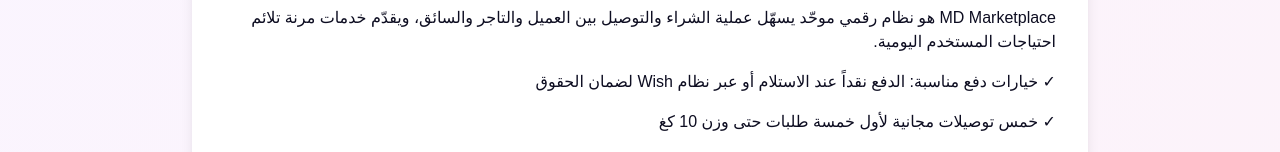
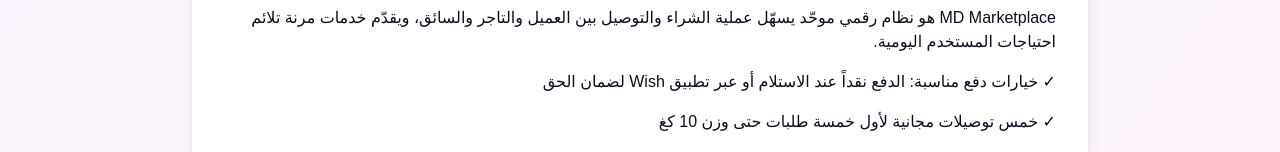
Before and after one commit to mjahto18-ui/MD-Marketplace, a Next.js app: page /about in a window 1280 px wide. Shown: the part 582-734 px from the top of the page. Built offline with nearby package versions, Linux system fonts and the light colour scheme.

Commit message:
Update payment method description in Arabic

```diff
--- a/app/about/page.jsx
+++ b/app/about/page.jsx
@@ -53,7 +53,7 @@ export default function AboutPage() {
               MD Marketplace هو نظام رقمي موحّد يسهّل عملية الشراء والتوصيل بين العميل والتاجر والسائق، ويقدّم خدمات مرنة تلائم احتياجات المستخدم اليومية.
             </p>
             <ul className="space-y-4 text-[#0D0D21]">
-              <li>✓ خيارات دفع مناسبة: الدفع نقداً عند الاستلام أو عبر نظام Wish لضمان الحقوق</li>
+              <li>✓ خيارات دفع مناسبة: الدفع نقداً عند الاستلام أو عبر تطبيق Wish لضمان الحق</li>
               <li>✓ خمس توصيلات مجانية لأول خمسة طلبات حتى وزن 10 كغ</li>
               <li>✓ تتبّع مباشر لحالة الطلب لحظة بلحظة عبر نظام الخرائط</li>
             </ul>
```
